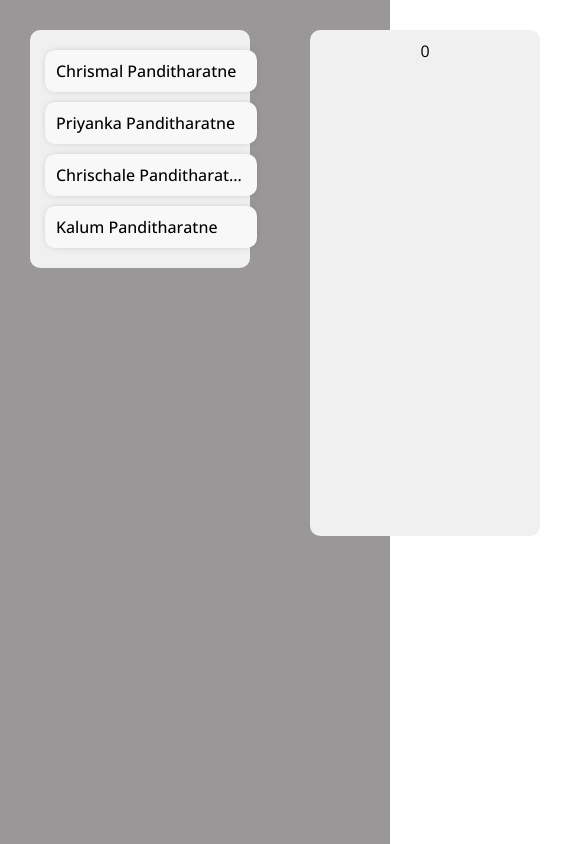
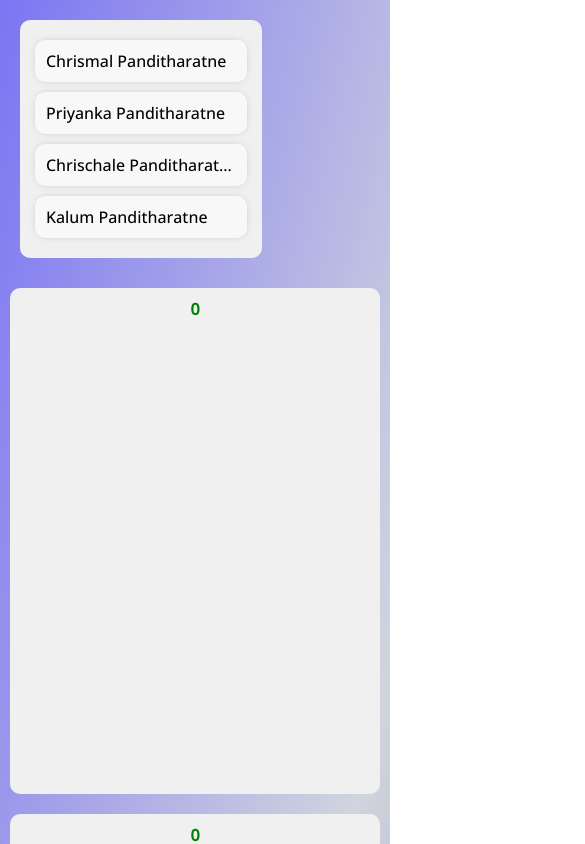
Before and after one commit to stefan-the-great/react-seating-planner, a React (Create React App) app: page / in a window 390 px wide. Shown: the top 844 px of the page, 585 px wide, since content can reach past the window. Built offline with nearby package versions, Linux system fonts and the light colour scheme.

Commit message:
Styles Added & Table Wrapper (tables): responsive

```diff
--- a/src/App.css
+++ b/src/App.css
@@ -1,18 +1,31 @@
-.outerWrapper {
-    display: flex;
-    justify-content: left;
+.App {
+    /* display: flex;
+    justify-content: left; */
     width: 100%;
     background-color: rgb(153, 151, 151);
-    height: 100vh;
+    height: max-content;
+    background: linear-gradient(104deg, #3d34edad, #2d3e6738, #1b1270a6);
+}
+
+.tables {
+    display: grid;
+    justify-content: center;
+    grid-template-columns: auto auto auto auto auto;
+    column-gap: 10px;
+    grid-template-columns: repeat(auto-fit, minmax(230px, 1fr));
+    /* display: flex;
+    overflow-x: scroll;
+    padding: 5px;
+    background: linear-gradient(40deg, #3d34edad, #2d3e6738, #1b1270a6); */
 }
 
 .table {
-    min-width: 230px;
+    min-width: 240px;
     min-height: 30vh;
     max-height: 60vh;
     /* border: 0.5px solid black; */
     border-radius: 10px;
-    margin: 30px;
+    margin: 10px;
     display: flex;
     flex-direction: column;
     /* justify-items: center; */
@@ -27,23 +40,67 @@
     margin: 10px;
 }
 
+.peopleNum {
+    font-weight: bold;
+}
+
 .peopleName {
     height: 55vh;
     overflow-y: scroll;
     scroll-behavior: smooth;
 }
 
+.nameList {
+    width: fit-content;
+    padding: 20px;
+}
+
+.names {
+    min-width: 220px;
+    width: fit-content;
+    height: max-content;
+    /* border: 0.5px solid rgba(0, 0, 0, 0.1); */
+    border-radius: 10px;
+    margin: 0px;
+    /* border: 20px solid transparent; */
+    padding: 10px;
+    background-color: rgb(240, 240, 240);
+}
+
+
+/* SCROLL BAR STYLES */
+
+
+/* width */
+
+::-webkit-scrollbar {
+    width: 17px;
+}
+
+
+/* Track */
+
+::-webkit-scrollbar-track {
+    background: #3316d4b0;
+    position: absolute;
+}
+
+
+/* Handle */
+
+::-webkit-scrollbar-thumb {
+    background: rgba(34, 34, 34, 0.5);
+}
+
+
+/* Handle on hover */
+
+::-webkit-scrollbar-thumb:hover {
+    background: rgba(169, 181, 199, 0.5);
+}
+
 .table::-webkit-scrollbar,
+.tables::-webkit-scrollbar,
 .peopleName::-webkit-scrollbar {
     display: none;
 }
-
-.nameList {
-    min-width: 200px;
-    height: min-content;
-    /* border: 0.5px solid rgba(0, 0, 0, 0.1); */
-    border-radius: 10px;
-    margin: 30px;
-    padding: 10px;
-    background-color: rgb(240, 240, 240);
-}
--- a/src/App.js
+++ b/src/App.js
@@ -5,11 +5,11 @@ import DragDrop from "./components/DragDrop.jsx"
 
 function App() {
   return (
-    <DndProvider backend={HTML5Backend}>
-      <div className="App">
-        <DragDrop />
-      </div>
-    </DndProvider>
+    <div className="App">
+      <DndProvider backend={HTML5Backend}>
+          <DragDrop />
+      </DndProvider>
+    </div>
 
   );
 }
--- a/src/components/DragDrop.jsx
+++ b/src/components/DragDrop.jsx
@@ -93,15 +93,23 @@ function DragDrop() {
 
 
   return (
-    <div className='outerWrapper'>
+    <div>
         <div className="nameList">
-            {nameList.map(name => {
-                return<Name id={name.id} name={name.name} />
-            })}
+            <div className="names">
+                {nameList.map(name => {
+                    return<Name id={name.id} name={name.name} />
+                })}
+            </div>
         </div>
 
-        <Table nameList={nameList}/>
-        <Table nameList={nameList}/>
+        <div className="tables">
+            <Table nameList={nameList}/>
+            <Table nameList={nameList}/>
+            <Table nameList={nameList}/>
+            <Table nameList={nameList}/>
+            <Table nameList={nameList}/>
+
+        </div>
     </div>
   )
 };
--- a/src/components/Table.jsx
+++ b/src/components/Table.jsx
@@ -1,5 +1,6 @@
 import React, { useState } from 'react';
-import SelectedName from './SelectedName';
+import Name from './Name';
+// import SelectedName from './SelectedName';
 import { useDrop } from "react-dnd";
 
 const tableSize = 10;
@@ -35,7 +36,6 @@ function Table({nameList}) {
         }),
     }));
 
-
     const addNameToTable = (id) => {
         if (tableLength <= 4) {
             const namedList = nameList.filter((name) => id === name.id);
@@ -52,13 +52,24 @@ function Table({nameList}) {
         ref={drop}
         style={{boxShadow: isOver ? "0px 0px 10px 0px rgba(0, 0, 0, 0.5)" : "0px 0px 0px rgba(0, 0, 0, 0)"}}>
         <div className="innerWrapper">
-            <div className="peopleNum">
-                {tableLength}
-            </div>
+            {tableLength >= tableSize ?
+                (<div className="peopleNum"
+                style={{color: "red"}}>
+                    {tableSize}
+                </div>) :
+                (<div className="peopleNum"
+                style={{color: "green"}}>
+                    {tableLength}
+                </div>)}
+
+
             <div className="peopleName">
-            {Table.slice(0, tableSize).map((name, index) => {
-                return<SelectedName id={name.id} name={name.name} index={index} />
-            })}
+                {Table.slice(0, tableSize).map((name, index) => {
+                    return<Name id={name.id} name={name.name} />
+                })}
+                {/* {Table.slice(0, tableSize).map((name, index) => {
+                    return<SelectedName id={name.id} name={name.name} index={index} />
+                })} */}
             </div>
         </div>
     </div>
--- a/src/index.css
+++ b/src/index.css
@@ -4,3 +4,9 @@ body {
     padding: 0;
     font-family: 'Open Sans', sans-serif;
 }
+
+*,
+html {
+    margin: 0;
+    padding: 0;
+}
--- a/src/index.js
+++ b/src/index.js
@@ -2,16 +2,16 @@ import React from 'react';
 import ReactDOM from 'react-dom/client';
 import './index.css';
 import App from './App';
-import reportWebVitals from './reportWebVitals';
+// import reportWebVitals from './reportWebVitals';
 
 const root = ReactDOM.createRoot(document.getElementById('root'));
 root.render(
-  <React.StrictMode>
+  // <React.StrictMode>
     <App />
-  </React.StrictMode>
+  // {/* </React.StrictMode> */}
 );
 
 // If you want to start measuring performance in your app, pass a function
 // to log results (for example: reportWebVitals(console.log))
 // or send to an analytics endpoint. Learn more: https://bit.ly/CRA-vitals
-reportWebVitals();
+// reportWebVitals();
```
